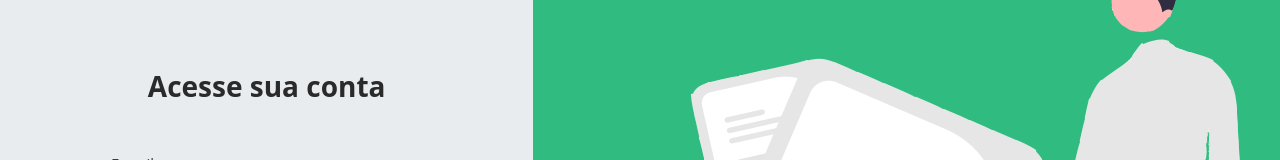
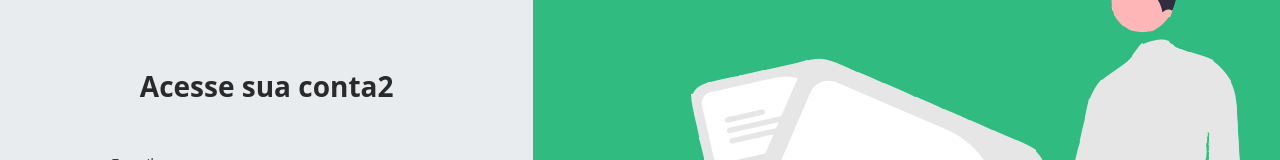
Before and after one commit to BrunoGurris/app.vue.marketmanager, a Vue app: page /login in a window 1280 px wide. Shown: the part 152-312 px from the top of the page. Built offline with nearby package versions, Linux system fonts and the light colour scheme.

Commit message:
feat(*): deploy

```diff
--- a/src/views/Login.vue
+++ b/src/views/Login.vue
@@ -6,7 +6,7 @@
       </div>
 
       <div class="d-flex justify-content-center title">
-        <h3 class="fw-bold">Acesse sua conta</h3>
+        <h3 class="fw-bold">Acesse sua conta2</h3>
       </div>
 
       <div class="box mx-auto col-9 col-xl-7">
```
